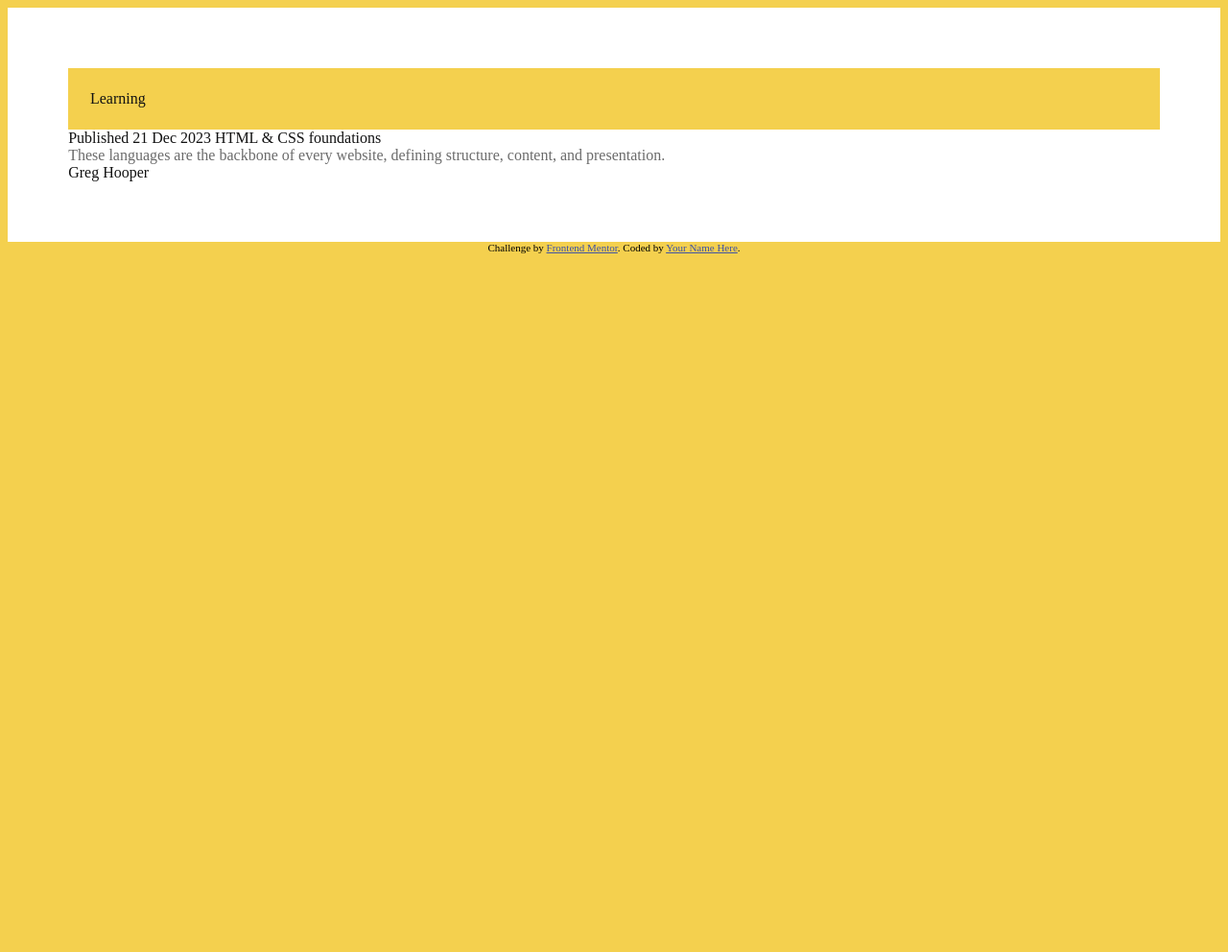
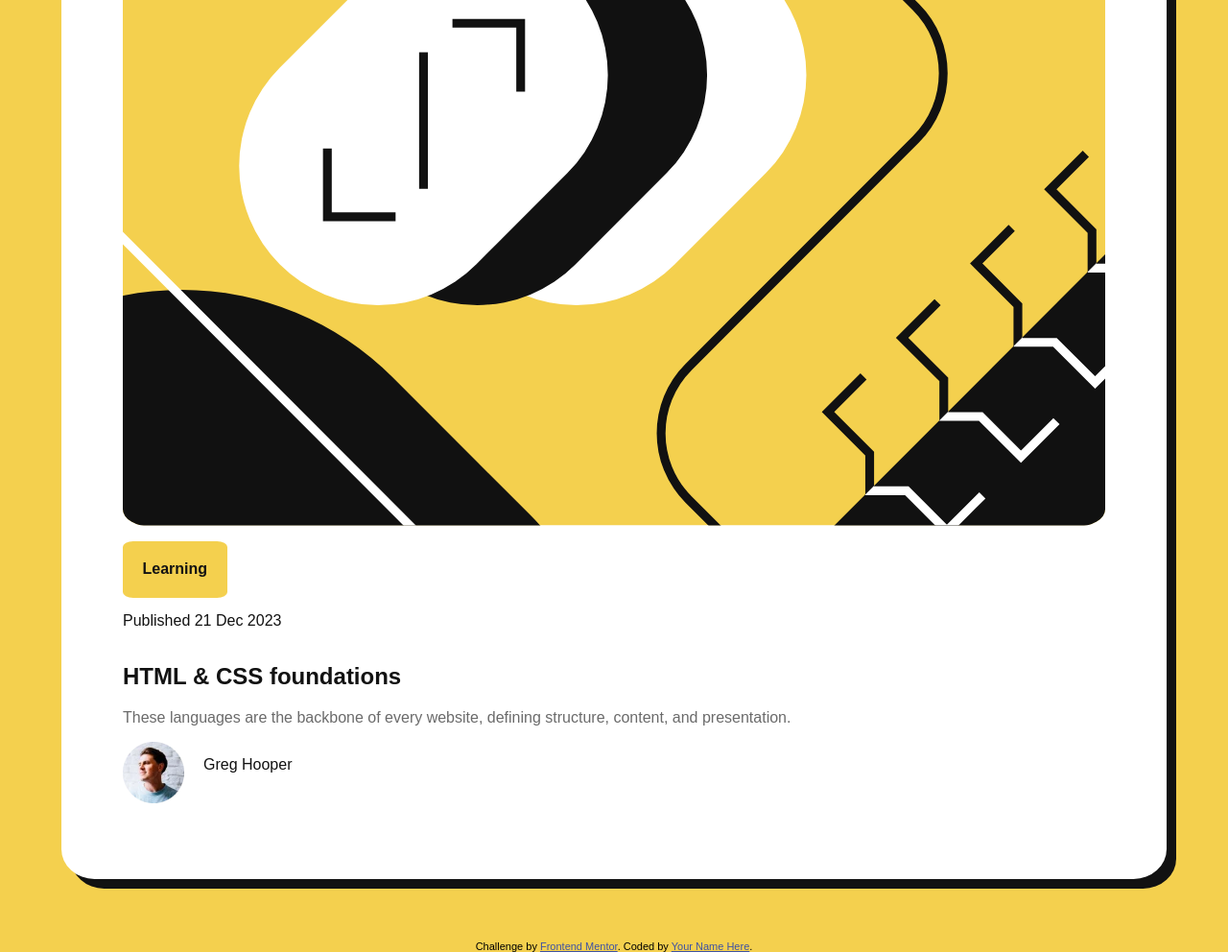
Before and after one commit to Mokszi/blog-preview-card-main, a plain HTML site: page index.html in a window 1280 px wide. Shown: the whole page at 96% size. Before the commit the page ends 800 px from the top, so only its background shows below. Drawn offline with Linux system fonts and the light colour scheme; a web font is replaced by a local one.

Commit message:
progress

```diff
--- a/index.html
+++ b/index.html
@@ -15,18 +15,31 @@
 <body>
 
   <div class="element">
+
+    <img src="assets/images/illustration-article.svg">
+
     <div class="learning">
       Learning
     </div>
 
-    Published 21 Dec 2023
+    <div class="published">
+      Published 21 Dec 2023
+    </div>
 
-    HTML & CSS foundations
+    <h2>HTML & CSS foundations</h2>
+
     <div class="long_text">
       These languages are the backbone of every website, defining structure, content, and presentation.
     </div>
 
-    Greg Hooper
+    <div class="greg">
+
+      <img src="assets/images/image-avatar.webp">
+
+      <p>Greg Hooper</p>
+
+    </div>
+
   </div>
 
   <div class="attribution">
--- a/style.css
+++ b/style.css
@@ -8,23 +8,56 @@
 }
 
 body{
+    font-weight: 500;
+    font-size: 16px;
+    display: flex;
+    flex-direction: column;
+    justify-content: center;
+    height: 100vh;
+    margin: 0;
+    font-family: "Figtree", sans-serif;
     background-color: hsl(47, 88%, 63%);
+
+}
+
+body img{
+    border-radius: 3%;
+    margin-bottom: 15px;
 }
 
 .element{
     display: flex;
+    border-radius: 3%;
+    margin: 5%;
     flex-direction: column;
     padding: 5%;
     background-color: hsl(0, 0%, 100%);
     color: hsl(0, 0%, 7%);
+    box-shadow: 10px 10px;
 }
 
 .long_text{
     color: hsl(0, 0%, 42%);
+    margin-bottom: 15px;
 }
 
 .learning{
-    display: inline;
+    font-weight: 800;
+    margin-bottom: 15px;
+    border-radius: 10%;
+    width: fit-content;
     padding: 2%;
     background-color: hsl(47, 88%, 63%);
 }
+
+.published{
+    margin-bottom: 15px;
+}
+
+.greg{
+    display: flex;
+}
+
+.greg p{
+    margin-left: 20px;
+}
```
